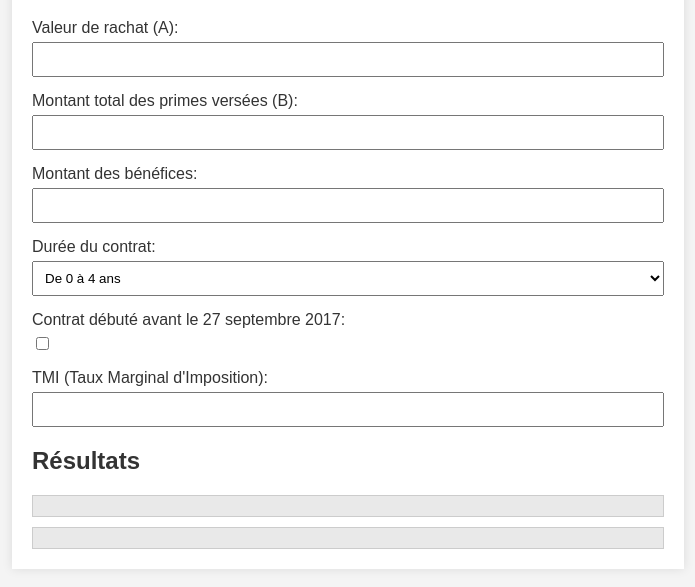
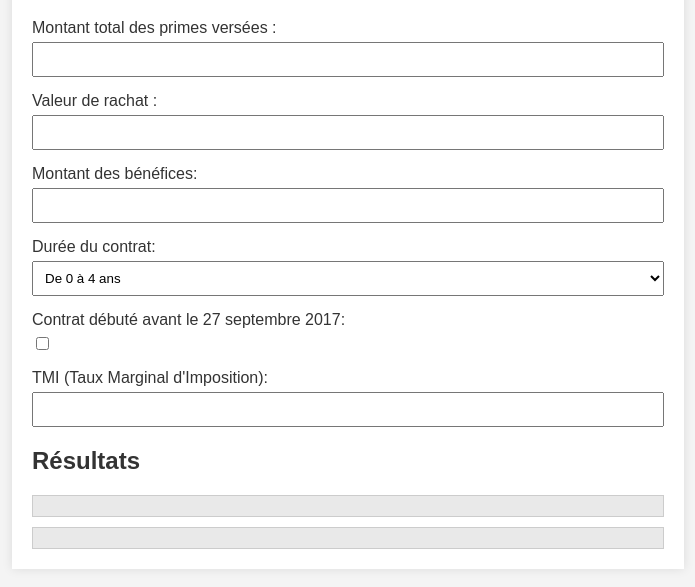
Before and after one commit to fradec/assurance-vie, a plain HTML site: page index.html in a window 1280 px wide. Shown: the part 131-718 px from the top of the page, without its empty margins (292-987 px from the left). Drawn offline with Linux system fonts and the light colour scheme.

Commit message:
Update index.html

```diff
--- a/index.html
+++ b/index.html
@@ -11,12 +11,12 @@
         <h1>Assurance Vie Calculator</h1>
         <form id="calculator-form">
             <div class="form-group">
-                <label for="value-a">Valeur de rachat (A):</label>
-                <input type="number" id="value-a" name="value-a">
+                <label for="value-b">Montant total des primes versées :</label>
+                <input type="number" id="value-b" name="value-b">
             </div>
             <div class="form-group">
-                <label for="value-b">Montant total des primes versées (B):</label>
-                <input type="number" id="value-b" name="value-b">
+                <label for="value-a">Valeur de rachat :</label>
+                <input type="number" id="value-a" name="value-a">
             </div>
             <div class="form-group">
                 <label for="profits">Montant des bénéfices:</label>
```
